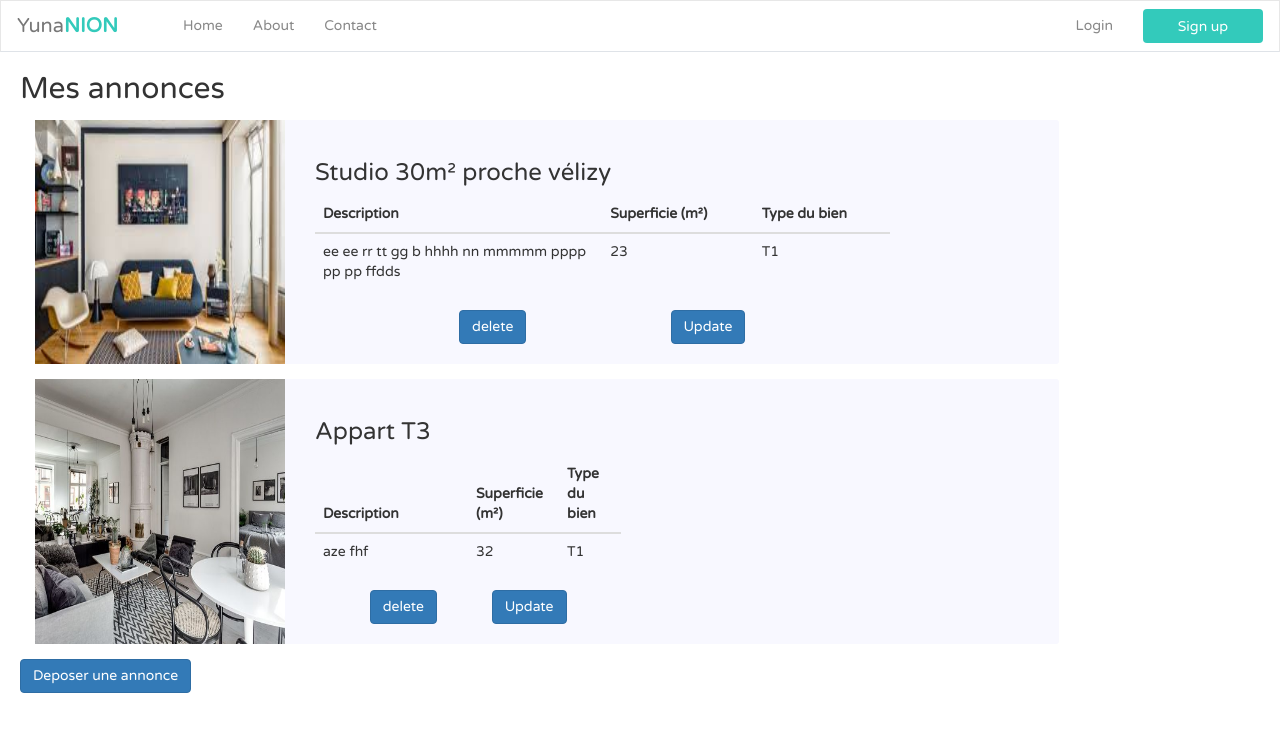
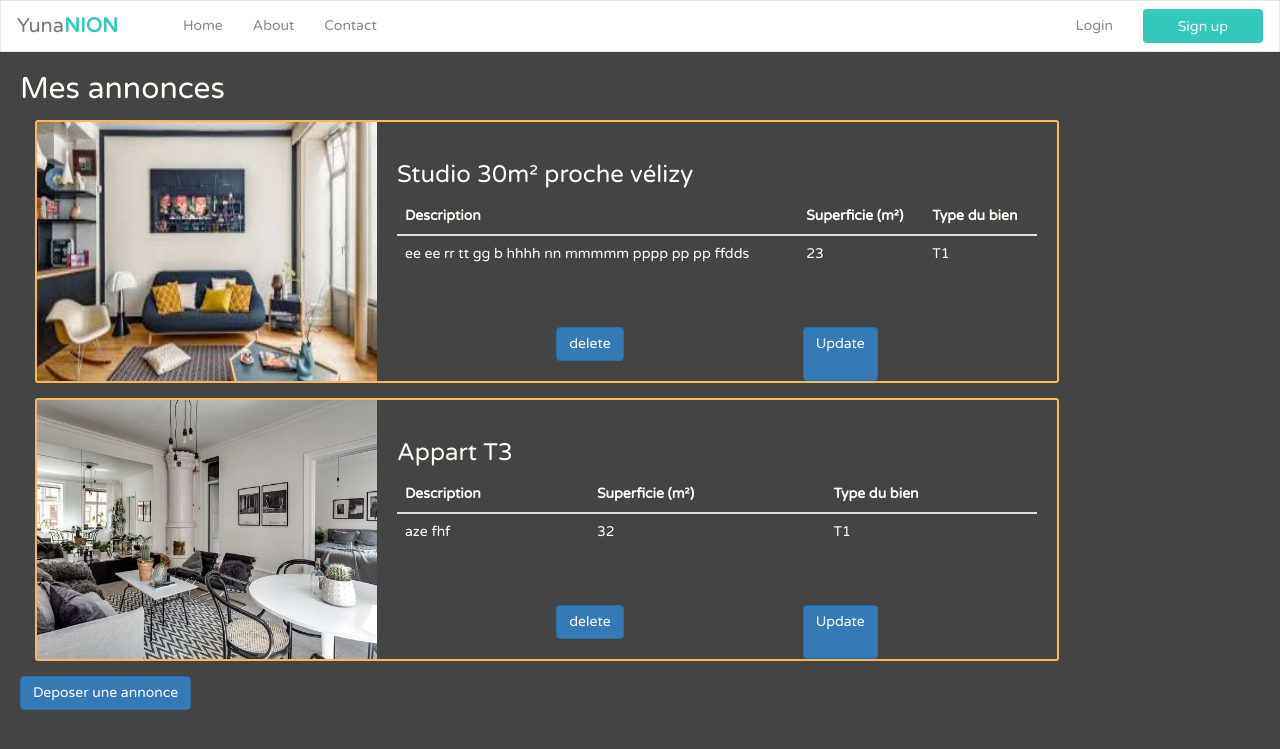
Before and after one commit to hadamrd/yunanion, a Django app: page /announce/ in a window 1280 px wide. Shown: the top 749 px of the page. Run offline with Django 3.2, Linux system fonts and the light colour scheme; data comes from the database, SQL or seed files in the repository; both versions use the stored data as it was after the commit; some libraries are stand-ins or nearby versions.

Commit message:
started using grids and fr measure for layouts

```diff
--- a/announce/templates/announces/announce_list.html
+++ b/announce/templates/announces/announce_list.html
@@ -24,12 +24,13 @@
                         </thead>
                         <tbody>
                         <tr>
-                            <td width="50%">{{ object.description }}</td>
+                            <td>{{ object.description }}</td>
                             <td>{{ object.space }}</td>
                             <td>{{ object.appart_type }}</td>
                         </tr>
                         </tbody>
                     </table>
+                </div>
                 <div class="announce-delete-update-box">
                     <form method="POST" >{% csrf_token %}
                         <input type="hidden" name="id" value={{ object.id }} />
@@ -38,7 +39,6 @@
                     <a class="btn btn-primary" href="{{ object.id }}/update" role="button">Update</a>
                 </div>
             </div>
-            </div>
         {% endfor %}
     <a class="btn btn-primary" href="./create" role="button">Deposer une annonce</a>
     </div>
--- a/static/css/announce-brief.css
+++ b/static/css/announce-brief.css
@@ -1,32 +1,38 @@
+
 .announces-list{
     margin: 20px;
 }
-.announce-brief-container{
+.announce-brief-container {
     width: 80vw;
-    border: 2px solid -moz-dragtargetzone;
+    border: 2px solid rgb(247, 182, 96);
     margin: 15px;
     display: grid;
-    grid-template-areas: "image brief";
     border-radius: 3px;
-    background-color: ghostwhite;
+    background: #444;
+    color: #fffff8;
     justify-content: start;
     grid-gap: 10px;
+    grid-template-columns: repeat(8, 0.5fr) repeat(2, 1fr);
+    grid-template-rows: repeat(4, 0.5fr);
+    grid-column-gap: 0px;
+    grid-row-gap: 15px;
 }
+
 .announce-img{
     max-width: 100%;
     height: 100%;
 }
 .announce-img-box{
-    max-width: 250px;
-    grid-area: image;
+    grid-area: 1 / 1 / 5 / 5;
     height: 100%;
 }
 .announce-summary-box{
-    grid-area: brief;
+    grid-area: 1 / 5 / 4 / 11;
     padding: 20px;
     justify-content: center;
 }
 .announce-delete-update-box{
+    grid-area: 4 / 5 / 5 / 11;
     display: flex;
     justify-content: space-evenly;
 }
--- a/templates/navbar.html
+++ b/templates/navbar.html
@@ -13,6 +13,8 @@
         <style type="text/css">
             body {
                 font-family: 'Varela Round', sans-serif;
+                background: #444;
+                color: #fffff8;
             }
 
             .form-control {
```
Also changed, not shown: db.sqlite3. Lines whose indentation alone changed are shown as unchanged.
